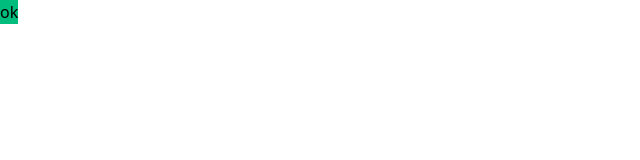
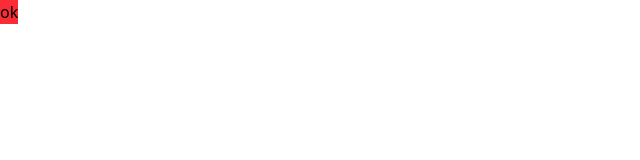
Before and after one commit to mthdht/ui-kit, a Vue app: page / in a window 1280 px wide. Shown: the top 160 px of the page, without its empty margins (0-640 px from the left). Built offline with nearby package versions, Linux system fonts and the light colour scheme.

Commit message:
add color prop for theme

```diff
--- a/src/components/Button.vue
+++ b/src/components/Button.vue
@@ -7,7 +7,16 @@
 <script setup>
 import { useTheme } from '@/composables/useTheme.js'
 
+
+const props = defineProps({
+    color: {
+        type: String,
+        default: 'red'
+    }
+})
+
+
 const { getThemeClasses } = useTheme()
-const themeClasses = getThemeClasses()
+const themeClasses = getThemeClasses(props)
 
 </script>
--- a/src/composables/useTheme.js
+++ b/src/composables/useTheme.js
@@ -2,8 +2,13 @@ import { theme } from "../themes/pharos";
 
 export function useTheme() {
 
-    function getThemeClasses() {
-        return theme.colors.primary
+    function getThemeClasses(props) {
+        const classes = []
+        if (props.color) {
+            classes.push(theme.colors[props.color])
+        }
+
+        return classes
     }
 
 
--- a/src/themes/pharos.js
+++ b/src/themes/pharos.js
@@ -1,5 +1,6 @@
 export const theme = {
     colors: {
-        primary: 'bg-emerald-500'
+        primary: 'bg-emerald-500',
+        red: 'bg-red-500',
     }
 }
```
